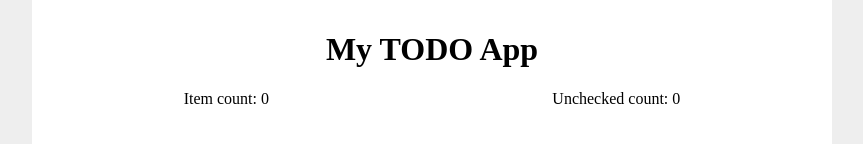
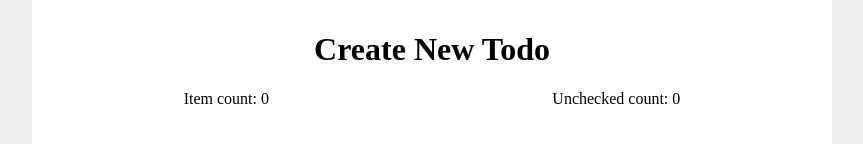
Before and after one commit to SatteliteBoi/app50, a plain HTML site: page project0/index.html in a window 1280 px wide. Shown: the top 144 px of the page, without its empty margins (208-1071 px from the left). Drawn offline with Linux system fonts and the light colour scheme.

Commit message:
Update index.html

```diff
--- a/project0/index.html
+++ b/project0/index.html
@@ -1,12 +1,12 @@
 <!DOCTYPE html>
 <html>
   <head>
-    <title>TODO App</title>
+    <title>ToDo App</title>
     <link rel="stylesheet" type="text/css" href="./styles.css" />
   </head>
   <body>
     <div class="container center">
-      <h1 class="center title">My TODO App</h1>
+      <h1 class="center title">Create New Todo</h1>
       <div class="flow-right controls">
         <span>Item count: <span id="item-count">0</span></span>
         <span>Unchecked count: <span id="unchecked-count">0</span></span>
```
